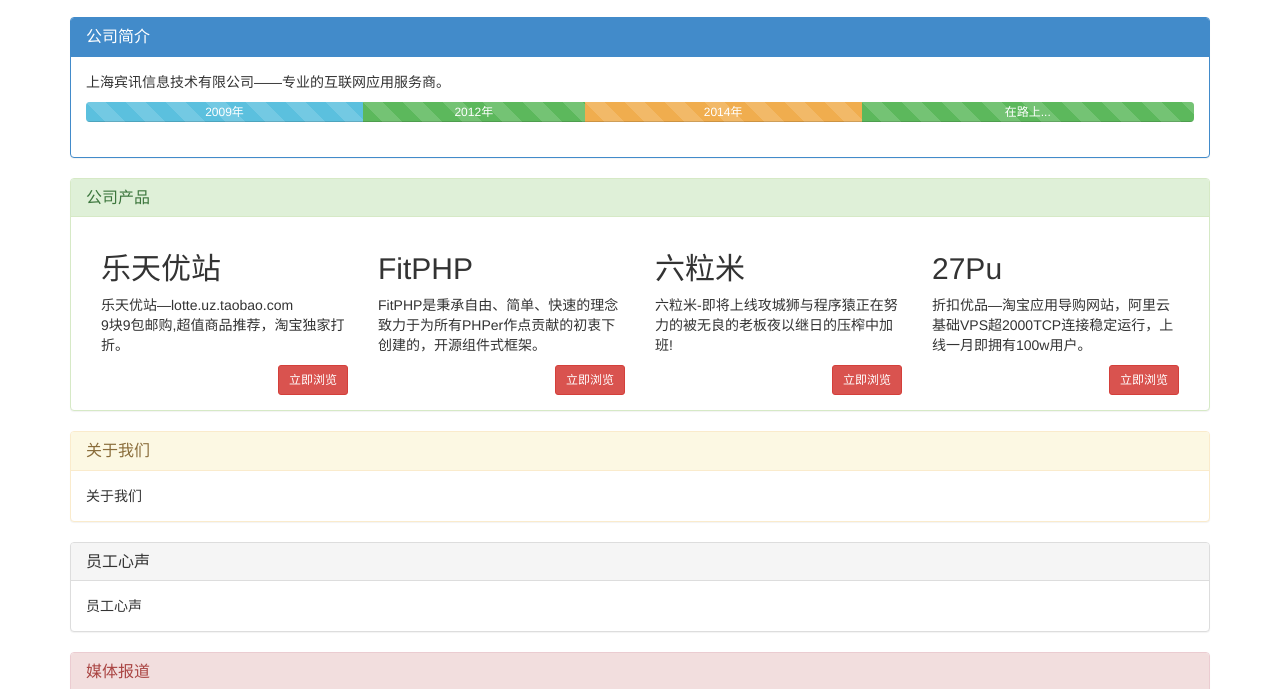
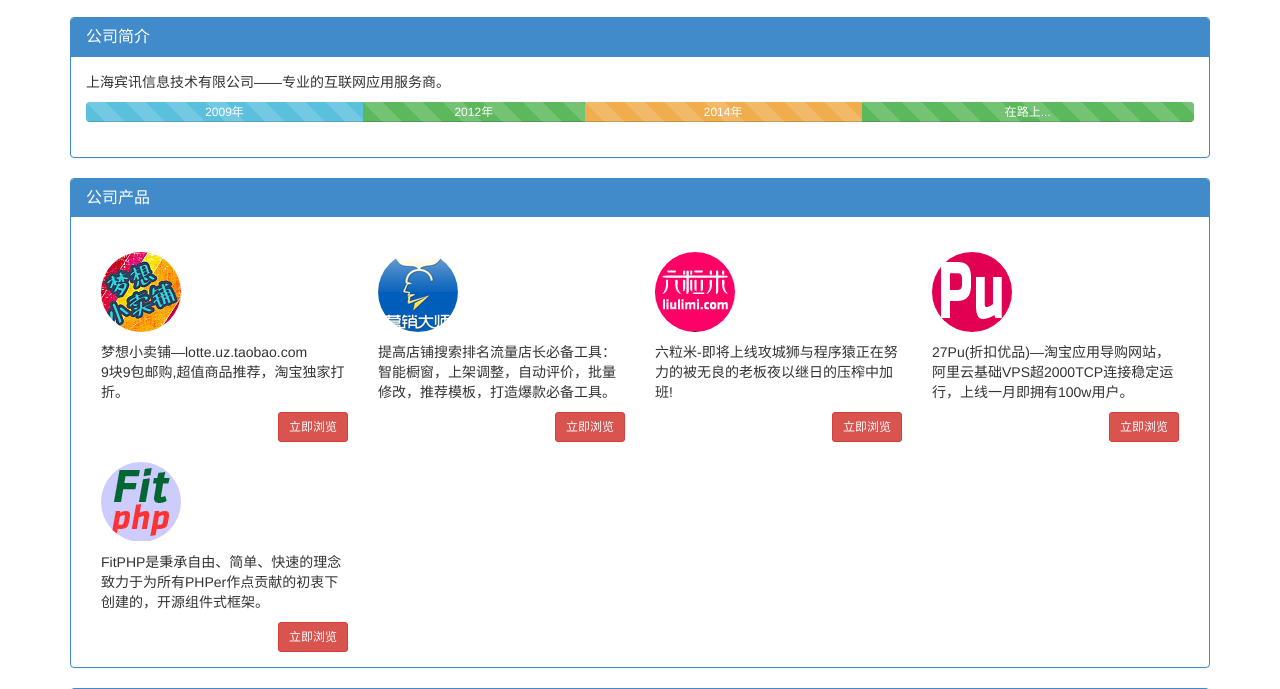
Before and after one commit to Bincent/www.bincent.com, a plain HTML site: page index.html in a window 1280 px wide. Shown: the part 53-742 px from the top of the page. Drawn offline with Linux system fonts and the light colour scheme.

Commit message:
2014091301
2014091301

```diff
--- a/index.html
+++ b/index.html
@@ -82,43 +82,48 @@
             </div>
         </div>
 
-        <div class="panel panel-success" id="work_box">
+        <div class="panel panel-primary" id="work_box">
             <div class="panel-heading">
               <h3 class="panel-title">公司产品</h3>
             </div>
             <div class="panel-body">
 
                 <div class="col-6 col-sm-6 col-lg-3">
-                    <h2>乐天优站</h2>
+                    <h2><img src="/assets/img/work/lotte_icon.jpg" alt="梦想小卖铺" class="img-circle img-responsive"></h2>
                     <p>
-                        乐天优站&mdash;lotte.uz.taobao.com<br>
+                        梦想小卖铺&mdash;lotte.uz.taobao.com<br>
                         9块9包邮购,超值商品推荐，淘宝独家打折。
                     </p>
                     <p><a role="button" href="http://lotte.uz.taobao.com" target="_blank" class="btn btn-danger btn-sm pull-right">立即浏览</a></p>
                 </div>
 
                 <div class="col-6 col-sm-6 col-lg-3">
-                    <h2>FitPHP</h2>
-                    <p>FitPHP是秉承自由、简单、快速的理念致力于为所有PHPer作点贡献的初衷下创建的，开源组件式框架。</p>
-                    <p><a role="button" href="http://www.fitphp.com" target="_blank" class="btn btn-danger btn-sm pull-right">立即浏览</a></p>
+                    <h2><img src="/assets/img/work/market_icon.png" alt="营销大师_运营推广必备" class="img-circle img-responsive"></h2>
+                    <p>提高店铺搜索排名流量店长必备工具：智能橱窗，上架调整，自动评价，批量修改，推荐模板，打造爆款必备工具。</p>
+                    <p><a role="button" href="http://fuwu.taobao.com/ser/detail.htm?service_code=FW_GOODS-1857523" target="_blank" class="btn btn-danger btn-sm pull-right">立即浏览</a></p>
                 </div>
 
                 <div class="col-6 col-sm-6 col-lg-3">
-                    <h2>六粒米</h2>
+                    <h2><img src="/assets/img/work/liulimi_icon.jpg" alt="六粒米" class="img-circle img-responsive"></h2>
                     <p>六粒米-即将上线攻城狮与程序猿正在努力的被无良的老板夜以继日的压榨中加班!</p>
                     <p><a role="button" href="http://www.liulimi.com" target="_blank" class="btn btn-danger btn-sm pull-right">立即浏览</a></p>
                 </div>
 
                 <div class="col-6 col-sm-6 col-lg-3">
-                    <h2>27Pu</h2>
-                    <p>折扣优品&mdash;淘宝应用导购网站，阿里云基础VPS超2000TCP连接稳定运行，上线一月即拥有100w用户。</p>
+                    <h2><img src="/assets/img/work/27pu_icon.gif" alt="27Pu" class="img-circle img-responsive"></h2>
+                    <p>27Pu(折扣优品)&mdash;淘宝应用导购网站，阿里云基础VPS超2000TCP连接稳定运行，上线一月即拥有100w用户。</p>
                     <p><a role="button" href="http://www.27pu.com" target="_blank" class="btn btn-danger btn-sm pull-right">立即浏览</a></p>
                 </div>
 
+                <div class="col-6 col-sm-6 col-lg-3">
+                    <h2><img src="/assets/img/work/fitphp_icon.jpg" alt="FitPHP" class="img-circle img-responsive"></h2>
+                    <p>FitPHP是秉承自由、简单、快速的理念致力于为所有PHPer作点贡献的初衷下创建的，开源组件式框架。</p>
+                    <p><a role="button" href="http://www.fitphp.com" target="_blank" class="btn btn-danger btn-sm pull-right">立即浏览</a></p>
+                </div>
             </div>
         </div>
 
-        <div class="panel panel-warning" id="about_box">
+        <div class="panel panel-primary" id="about_box">
             <div class="panel-heading">
               <h3 class="panel-title">关于我们</h3>
             </div>
@@ -127,7 +132,7 @@
             </div>
         </div>
 
-        <div class="panel panel-default" id="voice_box">
+        <div class="panel panel-primary" id="voice_box">
             <div class="panel-heading">
               <h3 class="panel-title">员工心声</h3>
             </div>
@@ -136,7 +141,7 @@
             </div>
         </div>
 
-        <div class="panel panel-danger" id="media_box">
+        <div class="panel panel-primary" id="media_box">
             <div class="panel-heading">
               <h3 class="panel-title">媒体报道</h3>
             </div>
@@ -145,7 +150,7 @@
             </div>
         </div>
 
-        <div class="panel panel-info" id="contact_box">
+        <div class="panel panel-primary" id="contact_box">
             <div class="panel-heading">
               <h3 class="panel-title">加入我们</h3>
             </div>
```
Also changed, not shown: assets/img/work/27pu_icon.gif (added), assets/img/work/fitphp_icon.jpg (added), assets/img/work/liulimi_icon.jpg (added), assets/img/work/lotte_icon.jpg (added), assets/img/work/market_icon.png (added).
